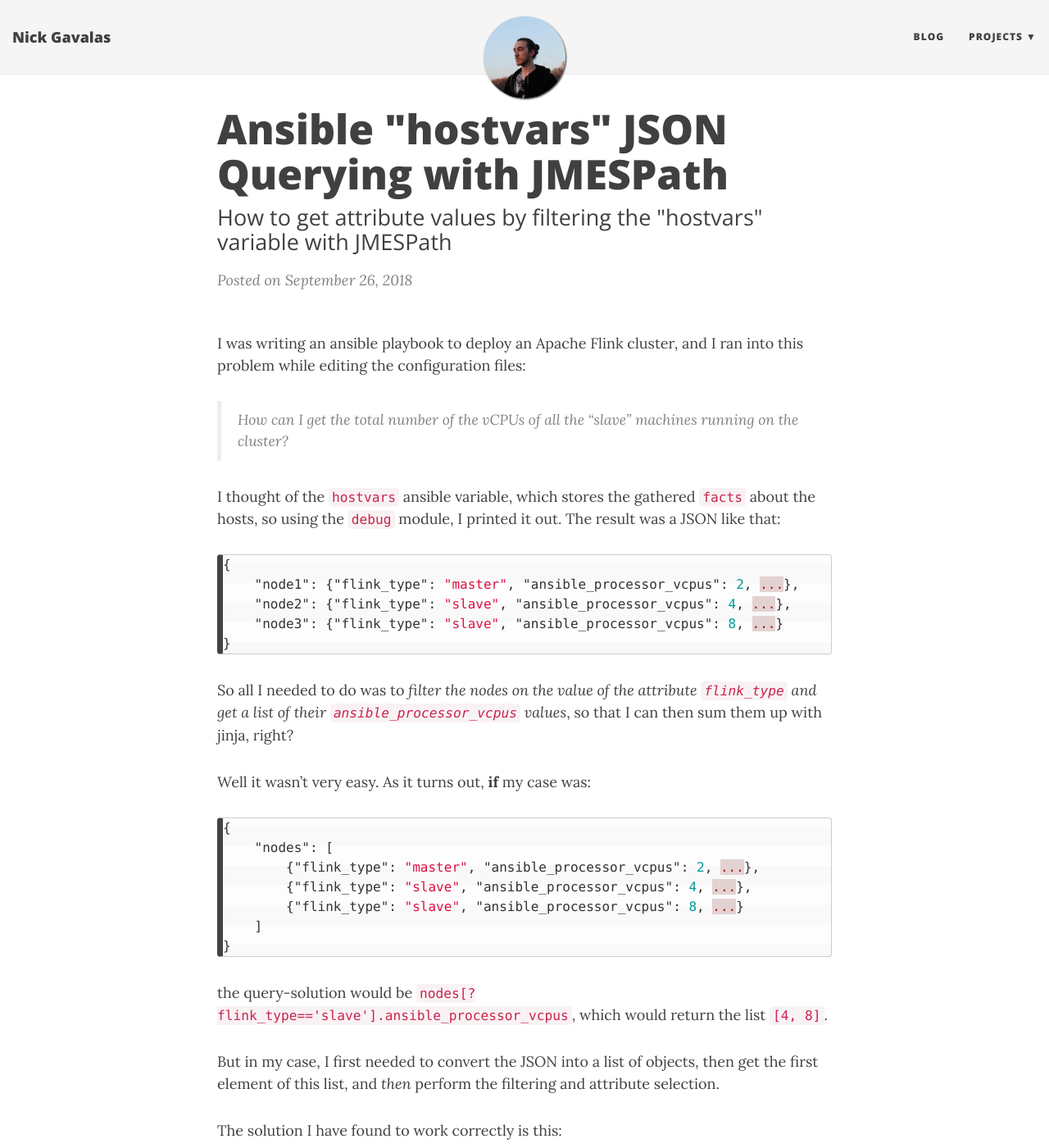
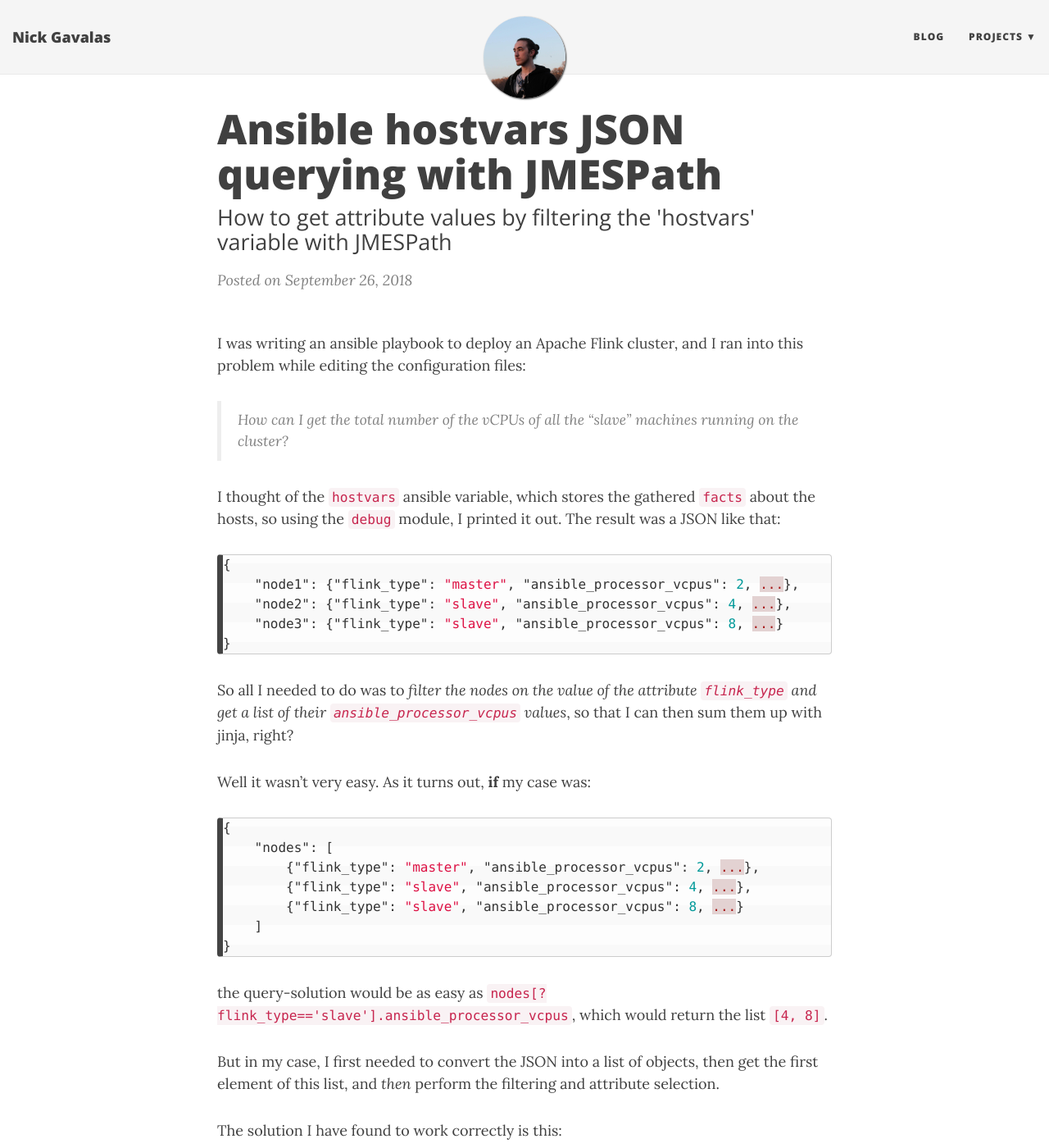
Before and after one commit to NikosGavalas/nikosgavalas.github.io, a Jekyll site: the page built from _posts/2018-9-26-ansible-hostvars-json-query.md, in a window 1280 px wide and 1400 px high. Shown: the whole window at 82% size. Built offline with Jekyll 4.4.1, drawn with Linux system fonts in a browser that asks for light colours; nearby versions of some CDN libraries.

Commit message:
typo in ansible article

````diff
--- a/_posts/2018-9-26-ansible-hostvars-json-query.md
+++ b/_posts/2018-9-26-ansible-hostvars-json-query.md
@@ -1,7 +1,7 @@
 ---
 layout: post
-title: Ansible "hostvars" JSON Querying with JMESPath
-subtitle: How to get attribute values by filtering the "hostvars" variable with JMESPath
+title: Ansible hostvars JSON querying with JMESPath
+subtitle: How to get attribute values by filtering the 'hostvars' variable with JMESPath
 tags: [ansible, json, jmespath, devops]
 ---
 
@@ -33,7 +33,7 @@ Well it wasn't very easy. As it turns out, **if** my case was:
 }
 ```
 
-the query-solution would be `nodes[?flink_type=='slave'].ansible_processor_vcpus`, which would return the list `[4, 8]`.
+the query-solution would be as easy as `nodes[?flink_type=='slave'].ansible_processor_vcpus`, which would return the list `[4, 8]`.
 
 But in my case, I first needed to convert the JSON into a list of objects, then get the first element of this list, and _then_ perform the filtering and attribute selection.
 
````
